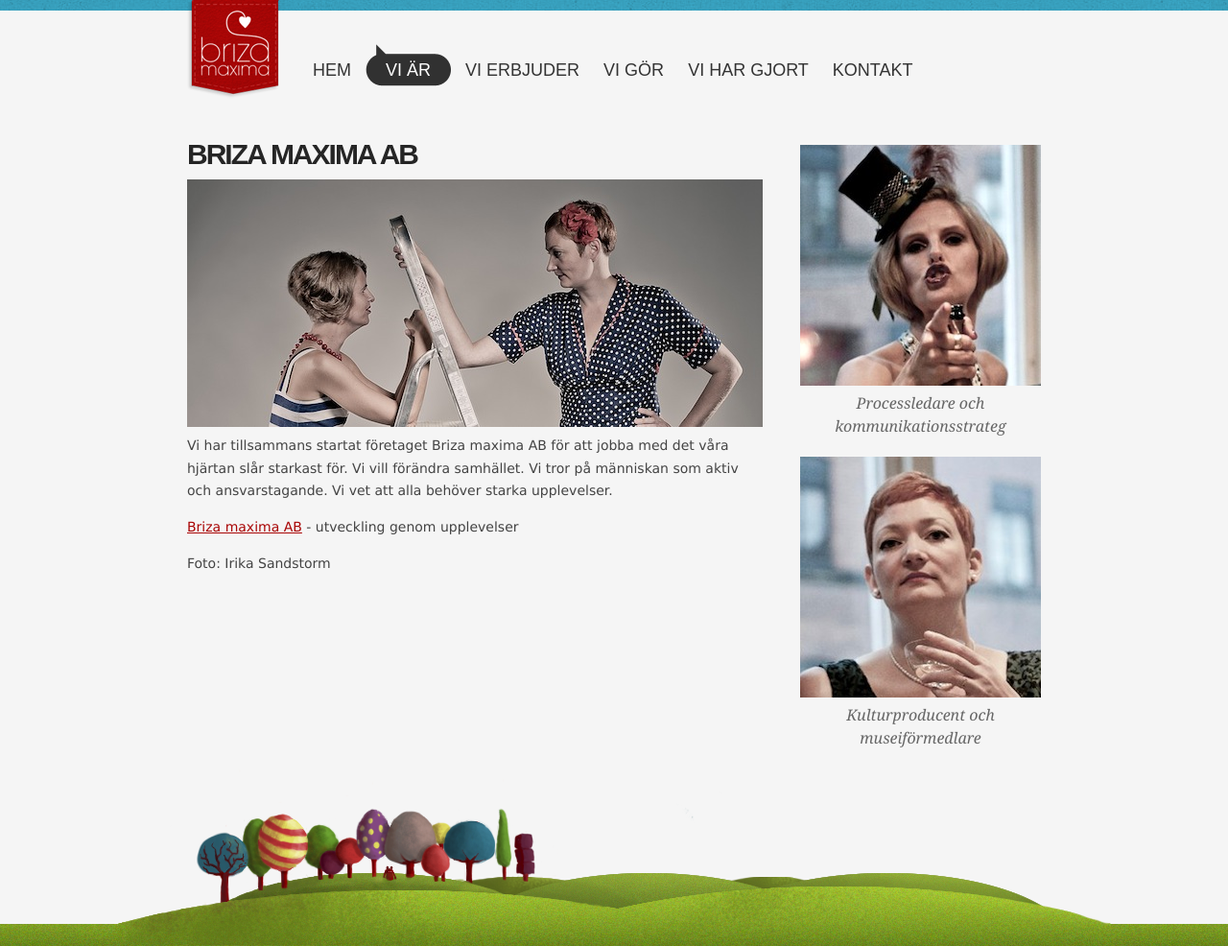
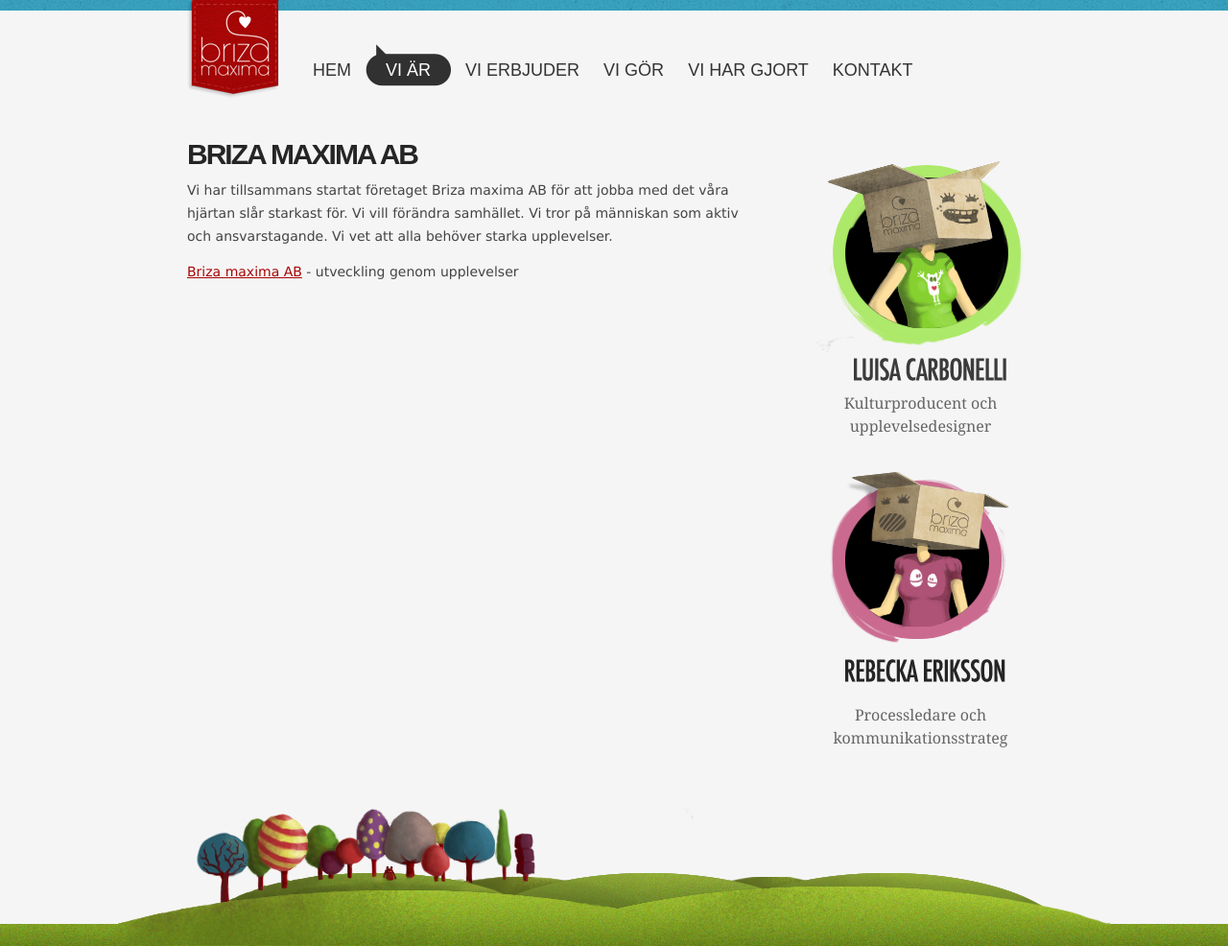
Before and after one commit to briza/briza.se, a Jekyll site: the page built from site/vi-ar/index.md, in a window 1280 px wide. Shown: the whole page at 96% size. Built offline with Jekyll 4.4.1, drawn with Linux system fonts in a browser that asks for light colours; Markdown is read by kramdown in place of the engine named in the settings.

Commit message:
Revert e797d589de2d8d8b35ed67b1db91f4309eb2cadc^..HEAD

```diff
--- a/site/_includes/persons-sidebar.html
+++ b/site/_includes/persons-sidebar.html
@@ -1,12 +1,15 @@
 <div class="persons">
+
+
+
+	<a href="/vi-ar/luisa-carbonelli/">
+		<img src="/images/graphics/luisa-carbonelli.png" alt="Luisa Carbonelli" />
+		Kulturproducent och upplevelsedesigner
+	</a>
+
 	<a href="/vi-ar/rebecka-eriksson/">
-		<img src="/images/fotos/kraken-huntress.jpg" alt="Rebecka Eriksson" />
+		<img src="/images/graphics/rebecka-eriksson.png" alt="Rebecka Eriksson" />
 		Processledare och kommunikationsstrateg
 	</a>
 
-	<a href="/vi-ar/luisa-carbonelli/">
-		<img src="/images/fotos/contessa.jpg" alt="Luisa Carbonelli" />
-		Kulturproducent och museiförmedlare
-
-	</a>
 </div>
--- a/site/stylesheets/style.css
+++ b/site/stylesheets/style.css
@@ -239,7 +239,7 @@
 	#container #main .sidebar .persons a {
 		display: block;
 		margin-bottom: 20px;
-		font: italic 16px/1.5 Georgia, serif;
+		font: 16px/1.5 Georgia, serif;
 		text-decoration: none;
 		color: #666666;
 	}
--- a/site/vi-ar/index.md
+++ b/site/vi-ar/index.md
@@ -6,9 +6,7 @@
 ---
 
 # Briza maxima AB
-![Rebecka och Luisa](/images/fotos/briza-stairs.jpg "Foto: Irika Sandstorm")
+
 Vi har tillsammans startat företaget Briza maxima AB för att jobba med det våra hjärtan slår starkast för. Vi vill förändra samhället. Vi tror på människan som aktiv och ansvarstagande. Vi vet att alla behöver starka upplevelser.
 
 [Briza maxima AB](foeretaget) - utveckling genom upplevelser
-
-Foto: Irika Sandstorm
```
Also changed, not shown: site/kontakt/index.md (+2 -0 lines).
